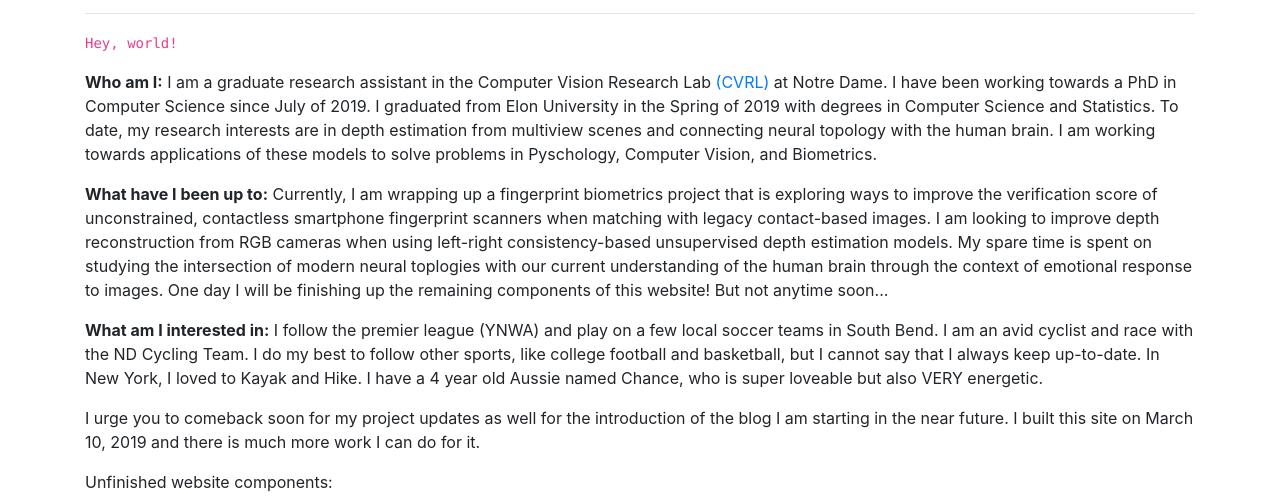
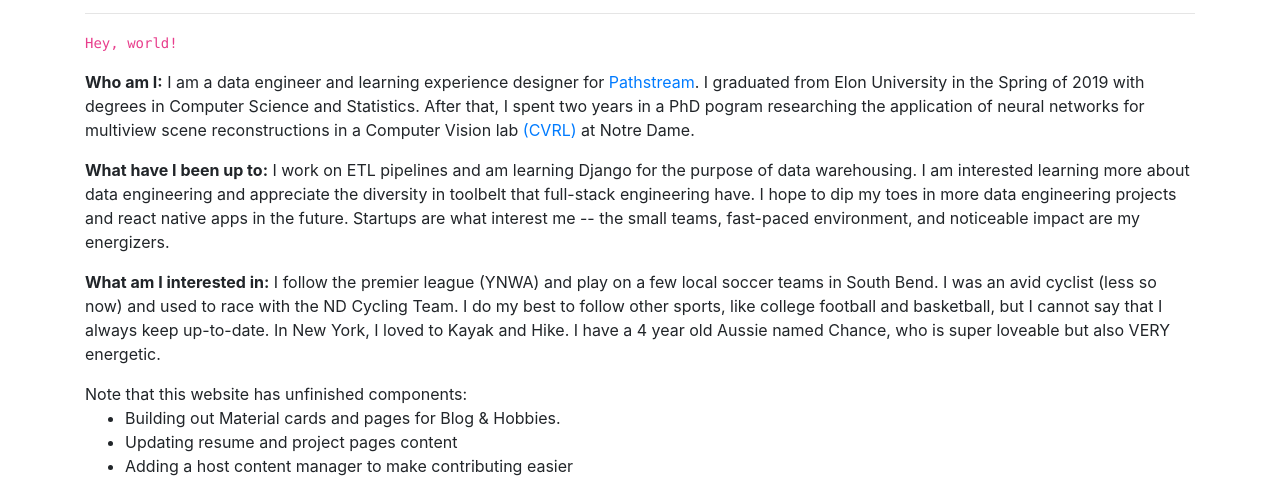
Before and after one commit to adraper2/adraper2.github.io, a React (Create React App) app: page / in a window 1280 px wide. Shown: the part 441-938 px from the top of the page. Built offline with nearby package versions, Linux system fonts and the light colour scheme.

Commit message:
finally got npm up to date on mac

```diff
--- a/package.json
+++ b/package.json
@@ -5,11 +5,12 @@
   "private": true,
   "main": "index.js",
   "dependencies": {
+    "@material-ui/core": "^4.12.3",
     "axios": "^0.18.0",
     "bootstrap": "^4.3.1",
     "jquery": "^3.3.1",
     "popper.js": "^1.14.7",
-    "react": "^16.8.4",
+    "react": "^17.0.2",
     "react-bootstrap": "^1.0.0-beta.5",
     "react-dom": "^16.8.4",
     "react-router-dom": "^4.3.1",
--- a/src/components/footer.jsx
+++ b/src/components/footer.jsx
@@ -40,7 +40,7 @@ class Footer extends Component {
           </a>
         </div>
         <div align="center" className="footer-element">
-          Copyright &copy; 2019 | Aidan James Draper
+          Copyright &copy; 2021 | Aidan James Draper
         </div>
         <div align="center" className="footer-element">
           <img
@@ -51,7 +51,7 @@ class Footer extends Component {
           />
           Built using React.{" "}
         </div>
-        <div align="center"><p><i>Site last updated: <code>November 18th, 2020</code>.</i></p></div>
+        <div align="center"><p><i>Site last updated: <code>December, 2021</code>.</i></p></div>
       </div>
     );
   }
--- a/src/components/home.js
+++ b/src/components/home.js
@@ -30,46 +30,35 @@ class Home extends Component {
             <code>Hey, world!</code>
           </p>
           <p>
-            <b>Who am I:</b> I am a graduate research assistant in the Computer
-            Vision Research Lab <a href="https://cvrl.nd.edu/">(CVRL)</a> at
-            Notre Dame. I have been working towards a PhD in Computer Science
-            since July of 2019. I graduated from Elon University in the Spring
-            of 2019 with degrees in Computer Science and Statistics. To date, my
-            research interests are in depth estimation from multiview scenes and
-            connecting neural topology with the human brain. I am working towards
-            applications of these models to solve problems in Pyschology,
-            Computer Vision, and Biometrics.
+            <b>Who am I:</b> I am a data engineer and learning experience designer for
+            <a href="https://pathstream.com"> Pathstream</a>. I graduated from Elon University in the Spring
+            of 2019 with degrees in Computer Science and Statistics. After that, I spent two
+            years in a PhD pogram researching the application of neural networks for
+            multiview scene reconstructions in a Computer Vision lab
+            <a href="https://cvrl.nd.edu/"> (CVRL)</a> at Notre Dame.
           </p>
           <p>
-            <b>What have I been up to:</b> Currently, I am wrapping up a
-            fingerprint biometrics project that is exploring ways to improve the verification
-            score of unconstrained, contactless smartphone fingerprint scanners
-            when matching with legacy contact-based images. I am looking to improve depth reconstruction
-            from RGB cameras when using left-right consistency-based unsupervised depth estimation models.
-            My spare time is spent on studying the intersection of modern neural toplogies with our current
-            understanding of the human brain through the context of emotional response to images.
-            One day I will be finishing up the remaining components of this website! But not anytime soon...
+            <b>What have I been up to:</b> I work on ETL pipelines and am learning Django for the purpose
+             of data warehousing. I am interested learning more about data engineering and appreciate
+             the diversity in toolbelt that full-stack engineering have. I hope to dip my toes in more data
+             engineering projects and react native apps in the future. Startups are what
+             interest me -- the small teams, fast-paced environment, and noticeable impact are my energizers.
           </p>
           <p>
             <b>What am I interested in:</b> I follow the premier league (YNWA)
-            and play on a few local soccer teams in South Bend. I am an avid cyclist and race with the ND Cycling Team.
-            I do my best to follow other sports, like college football and basketball, but I cannot say
-            that I always keep up-to-date. In New York, I loved to Kayak and Hike.
-            I have a 4 year old Aussie named Chance, who is super loveable but
-            also VERY energetic.
+            and play on a few local soccer teams in South Bend. I was an avid cyclist (less so now) and
+            used to race with the ND Cycling Team. I do my best to follow other sports, like college football
+            and basketball, but I cannot say that I always keep up-to-date. In New York, I loved to Kayak and Hike.
+            I have a 4 year old Aussie named Chance, who is super loveable but also VERY energetic.
           </p>
-          <p>
-            I urge you to comeback soon for my project updates as well for the
-            introduction of the blog I am starting in the near future. I built
-            this site on March 10, 2019 and there is much more work I can do for it.{" "}
-          </p>
-          Unfinished website components:
+
+          Note that this website has unfinished components:
           <ul>
             <li>
-              Starting hobbies page (and a blog?)
+              Building out Material cards and pages for Blog & Hobbies.
             </li>
-            <li>Updating my CV and project pages</li>
-            <li>Finishing a project creation python script to make adding content easier</li>
+            <li>Updating resume and project pages content</li>
+            <li>Adding a host content manager to make contributing easier</li>
           </ul>
           <p>
             If you are interested in the code for this website, checkout my
--- a/src/components/navbar.jsx
+++ b/src/components/navbar.jsx
@@ -3,7 +3,7 @@ import { Link, NavLink } from "react-router-dom";
 import "bootstrap";
 import "bootstrap/dist/css/bootstrap.css";
 import "bootstrap/dist/js/bootstrap.js";
-import cv from "../content/aidan_draper_cv_2020.pdf";
+import cv from "../content/aidan_draper_de_resume_2021.pdf";
 
 var myColors = { White: "#FFFFFF", Purple: "#8A2BE2" };
 
--- a/src/components/projects.jsx
+++ b/src/components/projects.jsx
@@ -27,11 +27,21 @@ class Projects extends Component {
   render() {
     return (
       <div style={{ paddingTop: 20 }}>
+        <h3>Current:</h3>
+        <hr className="hr-class" />
+        <div>
+          {this.state.projects.map(project => {
+            if (project.id >= 200)
+              return <Project key={project.id} project={project} />;
+          })}
+        </div>
+
+      <div style={{ paddingTop: 20 }}>
         <h3>Graduate:</h3>
         <hr className="hr-class" />
         <div>
           {this.state.projects.map(project => {
-            if (project.id >= 100)
+            if (project.id >= 100 && project.id < 199)
               return <Project key={project.id} project={project} />;
           })}
         </div>
@@ -47,6 +57,7 @@ class Projects extends Component {
           </div>
         </div>
       </div>
+      </div>
     );
   }
 }
--- a/src/content/projects.json
+++ b/src/content/projects.json
@@ -1,5 +1,25 @@
 [
-      {  "id": 100,
+  {  "id": 200,
+    "projectImage": "grad_low_res.png",
+    "projectTitle": "Current Work",
+    "projectDesc":
+      "This content will be updated later with a greater description of my current work and projects.",
+    "projectLink": "current",
+    "pageLink": "current",
+    "contentOne": "<div><p>Project contents coming soon!</p></div>",
+    "contentTwo": ""
+  },
+  {  "id": 102,
+    "projectImage": "grad_low_res.png",
+    "projectTitle": "Graduate Research",
+    "projectDesc":
+      "This content will be updated later with a greater description of my primary research at Notre Dame.",
+    "projectLink": "ND_Research",
+    "pageLink": "nd_research",
+    "contentOne": "<div><p>Project contents coming soon!</p></div>",
+    "contentTwo": ""
+  },
+  {  "id": 100,
       "projectImage": "zachs-esn_keystrokes.png",
       "projectTitle": "Neural Keystroke Dynamics",
       "projectDesc":
```
Also changed, not shown: 2 other files (tests, documents, lock files or other folders).
